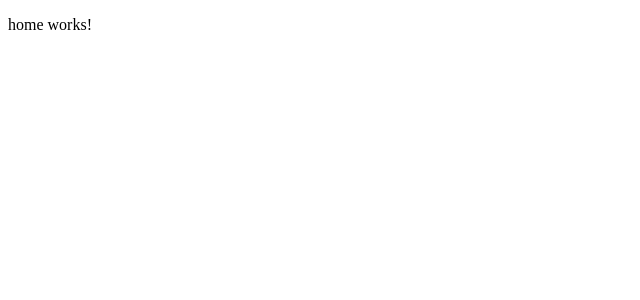
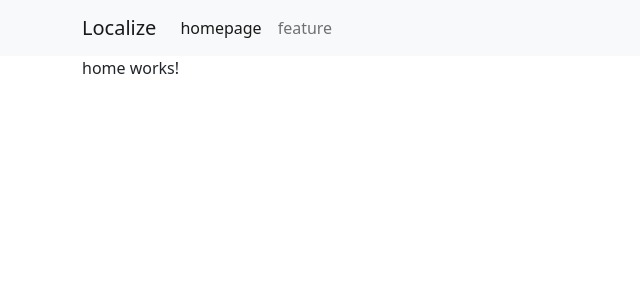
Before and after one commit to robertIsaac/angular-localization, an Angular app: page /home in a window 1280 px wide. Shown: the top 300 px of the page, without its empty margins (0-640 px from the left). Built offline with nearby package versions, Linux system fonts and the light colour scheme.

Commit message:
add header and use bootstrap and ngx-bootstrap dependencies

```diff
--- a/angular.json
+++ b/angular.json
@@ -31,6 +31,7 @@
               "src/assets"
             ],
             "styles": [
+              "node_modules/bootstrap/dist/css/bootstrap.min.css",
               "src/styles.scss"
             ],
             "scripts": []
@@ -94,6 +95,7 @@
               "src/assets"
             ],
             "styles": [
+              "node_modules/bootstrap/dist/css/bootstrap.min.css",
               "src/styles.scss"
             ],
             "scripts": []
--- a/package.json
+++ b/package.json
@@ -25,7 +25,9 @@
     "@angular/platform-server": "~11.2.12",
     "@angular/router": "~11.2.12",
     "@nguniversal/express-engine": "^11.2.1",
+    "bootstrap": "^5.0.0-beta3",
     "express": "^4.15.2",
+    "ngx-bootstrap": "^6.2.0",
     "rxjs": "~6.6.0",
     "tslib": "^2.0.0",
     "zone.js": "~0.11.3"
--- a/src/app/app.component.html
+++ b/src/app/app.component.html
@@ -1 +1,4 @@
-<router-outlet></router-outlet>
+<app-header></app-header>
+<div class="container">
+  <router-outlet></router-outlet>
+</div>
--- a/src/app/app.module.ts
+++ b/src/app/app.module.ts
@@ -3,14 +3,20 @@ import { BrowserModule } from '@angular/platform-browser';
 
 import { AppRoutingModule } from './app-routing.module';
 import { AppComponent } from './app.component';
+import { HeaderComponent } from './core/components/header/header.component';
+import { CollapseModule } from 'ngx-bootstrap/collapse';
+import { BrowserAnimationsModule } from '@angular/platform-browser/animations';
 
 @NgModule({
   declarations: [
-    AppComponent
+    AppComponent,
+    HeaderComponent
   ],
   imports: [
-    BrowserModule.withServerTransition({ appId: 'serverApp' }),
-    AppRoutingModule
+    BrowserModule.withServerTransition({appId: 'serverApp'}),
+    AppRoutingModule,
+    BrowserAnimationsModule,
+    CollapseModule.forRoot(),
   ],
   providers: [],
   bootstrap: [AppComponent]
--- /dev/null
+++ b/src/app/core/components/header/header.component.html
@@ -0,0 +1,34 @@
+<nav class="navbar navbar-expand-lg navbar-light bg-light">
+  <div class="container">
+    <a [routerLink]="'/home'" class="navbar-brand">Localize</a>
+    <button
+      (click)="isCollapsed = !isCollapsed"
+      [attr.aria-expanded]="!isCollapsed"
+      aria-controls="navbarSupportedContent"
+      aria-label="Toggle navigation"
+      class="navbar-toggler"
+      type="button">
+      <span class="navbar-toggler-icon"></span>
+    </button>
+    <div [collapse]="isCollapsed" [isAnimated]="true" class="collapse navbar-collapse" id="navbarSupportedContent">
+      <ul class="navbar-nav">
+        <li class="nav-item">
+          <a
+            [routerLinkActiveOptions]="{exact: true}"
+            [routerLink]="'/home'"
+            aria-current="page"
+            class="nav-link"
+            routerLinkActive="active">homepage</a>
+        </li>
+
+        <li class="nav-item">
+          <a
+            [routerLinkActiveOptions]="{exact: true}"
+            [routerLink]="'/feature'"
+            class="nav-link"
+            routerLinkActive="active">feature</a>
+        </li>
+      </ul>
+    </div>
+  </div>
+</nav>
--- /dev/null
+++ b/src/app/core/components/header/header.component.ts
@@ -0,0 +1,16 @@
+import { Component, OnInit } from '@angular/core';
+
+@Component({
+  selector: 'app-header',
+  templateUrl: './header.component.html',
+  styleUrls: ['./header.component.scss']
+})
+export class HeaderComponent implements OnInit {
+  isCollapsed = true;
+
+  constructor() { }
+
+  ngOnInit(): void {
+  }
+
+}
```
Also changed, not shown: src/app/core/components/header/header.component.scss (added), 2 other files (tests, documents, lock files or other folders).
